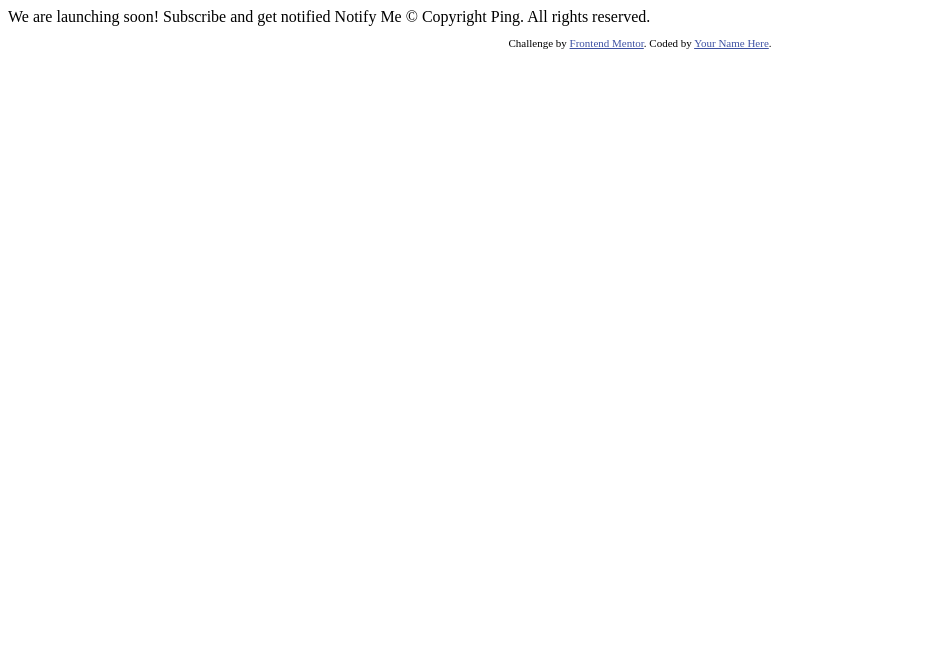
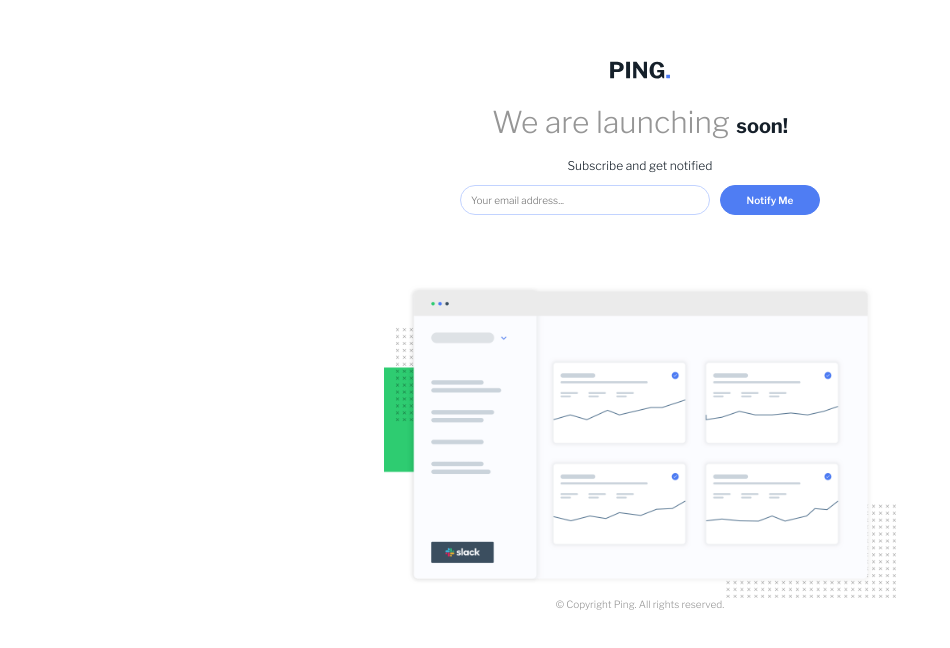
Before and after one commit to ainawinnie/pingSingleColumnComingSoonPage, a plain HTML site: page index.html in a window 1280 px wide. Shown: the whole page, without its empty margins (0-950 px from the left). Drawn offline with nearby package versions, Linux system fonts and the light colour scheme.

Commit message:
Add CSS and JS files

```diff
--- /dev/null
+++ b/css/main.css
@@ -0,0 +1,119 @@
+.container {
+    display: flex;
+    flex-direction: column;
+    align-items: center;
+    justify-content: space-around;
+
+    margin-top: 2em;
+}
+
+.logo {
+    text-align: center;
+    margin: 1em;
+}
+
+.logo img {
+    width: 3em;
+}
+
+h1 {
+    font-weight: 300;
+    color: var(--gray);
+    font-size: 1.5em;
+    margin-bottom: 0.2em;
+}
+
+h1 span {
+    font-weight: 700;
+    color: var(--veryDarkBlue);
+}
+
+.subscribe-message {
+    font-size: 0.6em;
+    color: var(--veryDarkBlue);
+
+    margin: 1em;
+}
+
+form {
+    margin-bottom: 1.5em;
+
+    display: flex;
+    align-items: center;
+    justify-content: space-between;
+}
+
+.email {
+    height: 3em;
+    width: 25em;
+
+    border: solid 0.01em var(--paleBlue);
+    border-radius: 1.5em;
+    outline: 0;
+
+    margin-right: 1em;
+    padding: 1em;
+
+    font-size: 0.5em;
+    color: var(--paleBlue);
+}
+
+
+
+.email-error-highlight {
+    height: 3em;
+    width: 25em;
+
+    border: solid 0.01em var(--lightRed);
+    border-radius: 1.5em;
+
+    margin-right: 1em;
+    padding: 1em;
+
+    font-size: 0.5em;
+    color: var(--paleBlue);
+}
+
+.send-email {
+    height: 3em;
+    width: 10em;
+    background-color: var(--normalBlue);
+    border: solid 0.01em var(--normalBlue);
+    border-radius: 3em;
+
+    display: flex;
+    align-items: center;
+    justify-content: center;
+
+    font-size: 0.5em;
+    font-weight: 600;
+    color: white;
+}
+
+.email-error {
+    font-size: 0.5em;
+    color: var(--lightRed);
+
+    margin-top: -2.5em;
+    margin-left: -16em;
+
+    display: flex;
+    align-items: center;
+    justify-content: flex-start;
+    text-align: left;
+
+}
+
+.hide {
+    display: none;
+}
+
+.dashboard {
+    width: 40%;
+    margin-top: 2em;
+}
+
+footer {
+    color: var(--gray);
+    font-size: 0.5em;
+}
--- /dev/null
+++ b/css/reset.css
@@ -0,0 +1,28 @@
+:root {
+    --normalBlue: hsl(223, 87%, 63%);
+    --paleBlue: hsl(223, 100%, 88%);
+    --lightRed: hsl(354, 100%, 66%);
+    --gray: hsl(0, 0%, 59%);
+    --veryDarkBlue: hsl(209, 33%, 12%);
+}
+
+* {
+    margin: 0;
+    padding: 0;
+    box-sizing: border-box;
+    font-family: 'Libre Franklin', sans-serif;
+    font-size: 20px;
+}
+
+body {
+    display: flex;
+    flex-direction: column;
+    align-items: center;
+    background-color: white;
+}
+
+button {
+    border: none;
+    background: none;
+    outline: 0;
+}
--- a/index.html
+++ b/index.html
@@ -8,27 +8,45 @@
 
   <title>Frontend Mentor | Ping coming soon page</title>
 
-  <!-- Feel free to remove these styles or customise in your own stylesheet 👍 -->
-  <style>
-    .attribution { font-size: 11px; text-align: center; }
-    .attribution a { color: hsl(228, 45%, 44%); }
-  </style>
+  <!--CSS-->
+  <link rel="stylesheet" href="./css/reset.css">
+  <link rel="stylesheet" href="./css/main.css">
+
+  <!--FONTS-->
+  <link rel="preconnect" href="https://fonts.googleapis.com">
+  <link rel="preconnect" href="https://fonts.gstatic.com" crossorigin>
+  <link href="https://fonts.googleapis.com/css2?family=Libre+Franklin:wght@300;600;700&display=swap" rel="stylesheet">
+
+  <!--JS-->
+  <script src="./js/script.js" defer></script>
 </head>
+
 <body>
+  <main class="container">
 
-  We are launching soon!
+    <header class="logo">
+      <img src="./images/logo.svg" alt="" class="logo-img" id="logo">
+    </header>
 
-  Subscribe and get notified
+    <h1 class="message">
+      We are launching <span class="highlight">soon!</span>
+    </h1>
 
-  Notify Me
+    <p class="subscribe-message">
+      Subscribe and get notified
+    </p>
 
-  &copy; Copyright Ping. All rights reserved.
+    <form action="" class="email-subscription">
+      <input type="email" class="email" id="email" placeholder="Your email address...">
+      <button class="send-email" id="send-email">Notify Me</button>
+    </form>
 
-  <footer>
-    <p class="attribution">
-      Challenge by <a href="https://www.frontendmentor.io?ref=challenge" target="_blank">Frontend Mentor</a>.
-      Coded by <a href="#">Your Name Here</a>.
-    </p>
-  </footer>
+    <span class="hide email-error" id="error-msg">Please provide a valid email address</span>
+
+    <img src="./images/illustration-dashboard.png" alt="" class="dashboard">
+
+    <footer>&copy; Copyright Ping. All rights reserved.</footer>
+
+  </main>
 </body>
 </html>
--- /dev/null
+++ b/js/script.js
@@ -0,0 +1,19 @@
+const email = document.getElementById('email');
+const errorMsg = document.getElementById('error-msg');
+
+email.addEventListener('blur', emailValidation);
+
+function emailValidation (e) {
+    var filter = /^([a-zA-Z0-9_\.\-])+\@(([a-zA-Z0-9\-])+\.)+([a-zA-Z0-9]{2,4})+$/;
+
+    if (!filter.test(email.value)) {
+    errorMsg.classList.remove('hide');
+    email.classList.add('email-error-highlight')
+    console.log('Aqui');
+    return false;
+    } else {
+        errorMsg.classList.add('hide');
+        email.classList.remove('email-error-highlight');
+    }
+
+}
```
